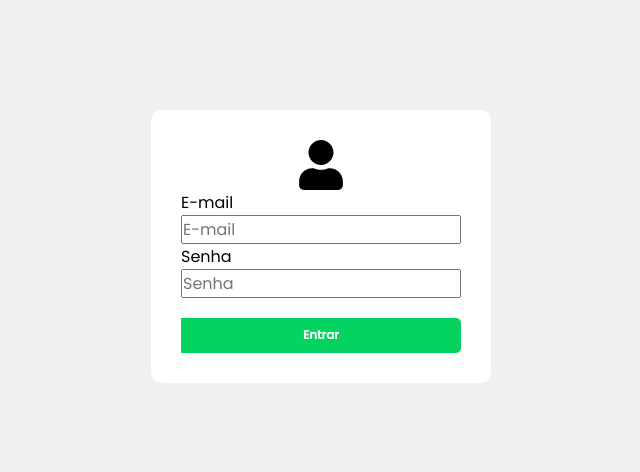
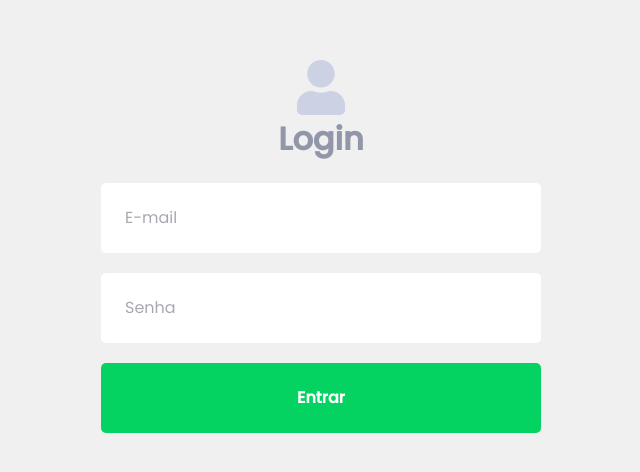
Before and after one commit to guedesviniciuss/naveapps_frontend, a React (Create React App) app: page /login in a window 1280 px wide. Shown: the part 154-626 px from the top of the page, without its empty margins (319-959 px from the left). Built offline with nearby package versions, Linux system fonts and the light colour scheme.

Commit message:
Login layout updated

```diff
--- a/src/pages/Login/index.tsx
+++ b/src/pages/Login/index.tsx
@@ -1,16 +1,15 @@
 import React from 'react';
 import { FaUser } from 'react-icons/fa';
-import { Container, Test, Content } from './styles';
+import { Container, Content } from './styles';
 
 const Login: React.FC = () => (
   <>
     <Container>
       <Content>
         <form>
-          <FaUser size={50} />
-          <label htmlFor="email">E-mail</label>
+          <FaUser size={55} />
+          <h1>Login</h1>
           <input type="text" id="email" placeholder="E-mail" />
-          <label htmlFor="email">Senha</label>
           <input type="password" id="password" placeholder="Senha" />
           <button type="submit">Entrar</button>
         </form>
--- a/src/pages/Login/styles.ts
+++ b/src/pages/Login/styles.ts
@@ -1,9 +1,5 @@
 import styled from 'styled-components';
 import { shade } from 'polished';
-
-export const Test = styled.h1`
-  color: red;
-`;
 
 export const Container = styled.div`
   height: 100vh;
@@ -13,46 +9,60 @@ export const Container = styled.div`
 
 export const Content = styled.div`
   display: flex;
+  flex: 1;
+
   flex-direction: column;
   justify-content: center;
   align-items: center;
   width: 100%;
-  /*max-width: 700px;*/
 
   border-radius: 10px;
   form {
-    background: #fff;
     border-radius: 10px;
-    margin: 80px 0;
-    width: 340px;
+    max-width: 500px;
     padding: 30px;
+
+    h1 {
+      text-align: center;
+      color: #9197a9;
+    }
+
     input {
       width: 100%;
-      /*margin-top: 10px;
-      margin-bottom: 10px;*/
-      & + input {
-        margin-top: 10px;
+      flex: 1;
+      height: 70px;
+      padding: 0 24px;
+      border: 0px;
+      border-radius: 5px;
+      color: #3a3a3a;
+
+      margin-top: 20px;
+
+      &::placeholder {
+        color: #a8a8b3;
       }
     }
+
     button {
       width: 100%;
       border: 0px;
-      margin-top: 20px;
-      height: 35px;
+      height: 70px;
       background: #04d361;
-      border-radius: 0 5px 5px 0;
+      border-radius: 5px;
       color: #fff;
       font-weight: bold;
-      font-size: 12px;
       transition: background-color 0.2s;
+      margin-top: 20px;
 
       &:hover {
         background: ${shade(0.1, '#04d361')};
       }
     }
+
     svg {
       display: flex;
       width: 100%;
+      color: #ccd2e4;
     }
   }
 `;
```
